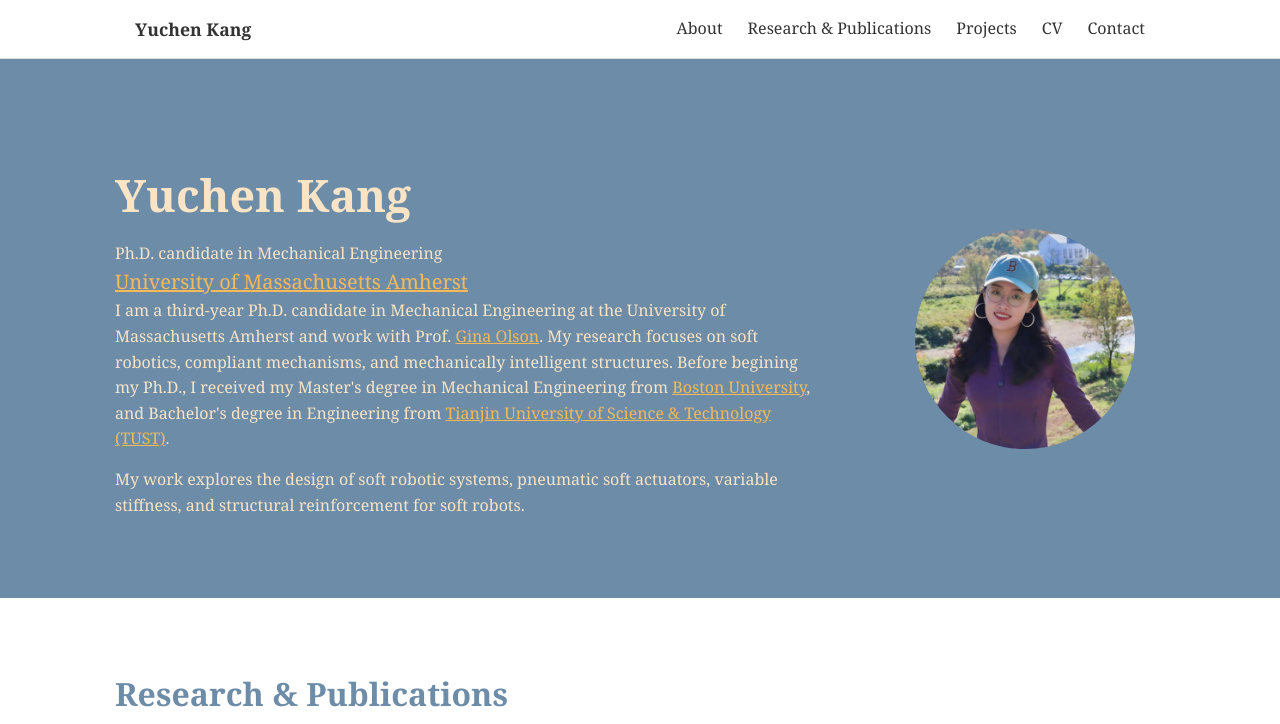
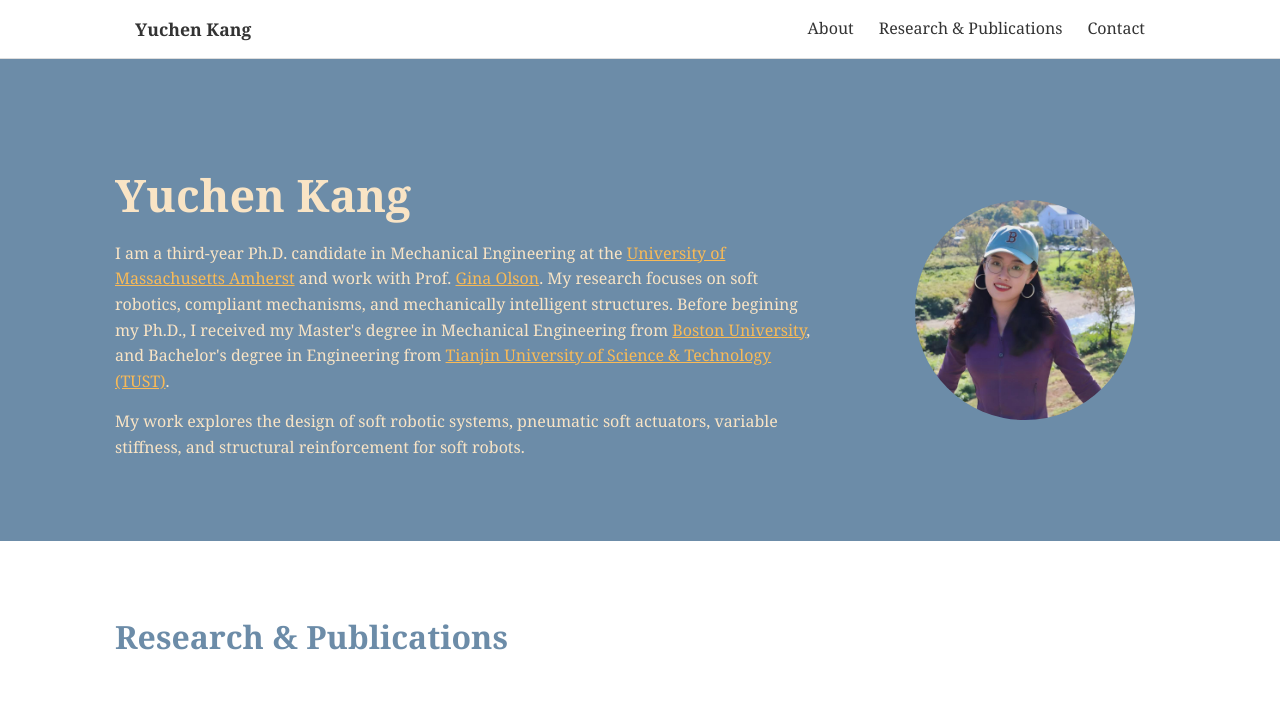
Before and after one commit to YuchenKK/yuchenk.github.io, a plain HTML site: page index.html in a window 1280 px wide. Shown: the top 724 px of the page. Drawn offline with Linux system fonts and the light colour scheme.

Commit message:
Update index about.html

```diff
--- a/index.html
+++ b/index.html
@@ -342,8 +342,8 @@
             <ul>
                 <li><a href="#about">About</a></li>
                 <li><a href="#research">Research &amp; Publications</a></li>
-                <li><a href="#projects">Projects</a></li>
-                <li><a href="#cv">CV</a></li>
+                <!-- <li><a href="#projects">Projects</a></li> -->
+                <!-- <li><a href="#cv">CV</a></li> -->
                 <li><a href="#contact">Contact</a></li>
             </ul>
         </div>
@@ -357,17 +357,20 @@
             <div class="hero-text">
                 <h1>Yuchen Kang</h1>
 
-                <p class="hero-subtitle">
+                <!-- <p class="hero-subtitle">
                     Ph.D. candidate in Mechanical Engineering<br>
                     <a
                         href="https://www.umass.edu/ours/"
                         target="_blank"
                         rel="noopener noreferrer">University of Massachusetts Amherst</a>
-                </p>
+                </p> -->
 
                 <p>
                     I am a third-year Ph.D. candidate in Mechanical Engineering at the
-                    University of Massachusetts Amherst and work with Prof.
+                    <a  class="bio-link"
+                        href="https://www.umass.edu/ours/"
+                        target="_blank"
+                        rel="noopener noreferrer">University of Massachusetts Amherst</a> and work with Prof.
                     <a  class="bio-link"
                         href="https://www.umass.edu/robotics/people/gina-olson"
                         target="_blank"
```
